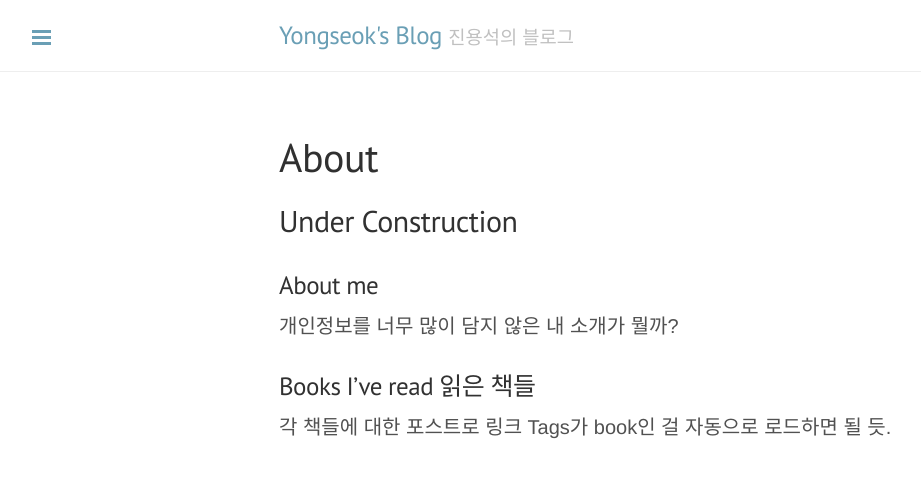
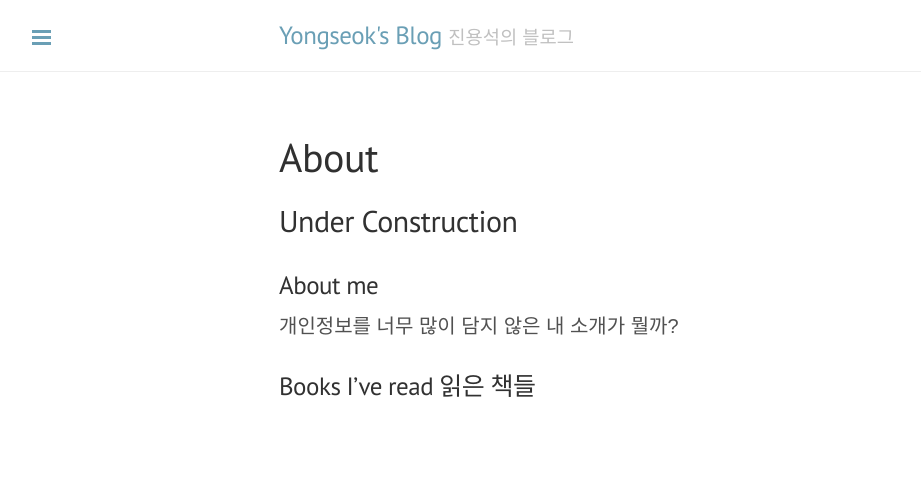
Before and after one commit to ysjin/old-blog, a Jekyll site: the page built from about.md, in a window 1280 px wide. Shown: the top 478 px of the page, without its empty margins (1-922 px from the left). Built offline with Jekyll 4.4.1, drawn with Linux system fonts in a browser that asks for light colours; Markdown is read by kramdown in place of the engine named in the settings; comment, search, counter and statistics services are not loaded.

Commit message:
Update about.md

```diff
--- a/about.md
+++ b/about.md
@@ -10,5 +10,6 @@ comments: True
 개인정보를 너무 많이 담지 않은 내 소개가 뭘까?
 
 ### Books I've read 읽은 책들
-각 책들에 대한 포스트로 링크
-Tags가 book인 걸 자동으로 로드하면 될 듯.
+{% for post in site.posts %}
+  {% if post.tags == "book" %} [ {{ post.title }} ]({{ post.url }}) {% endif %}
+{% endfor %}
```
